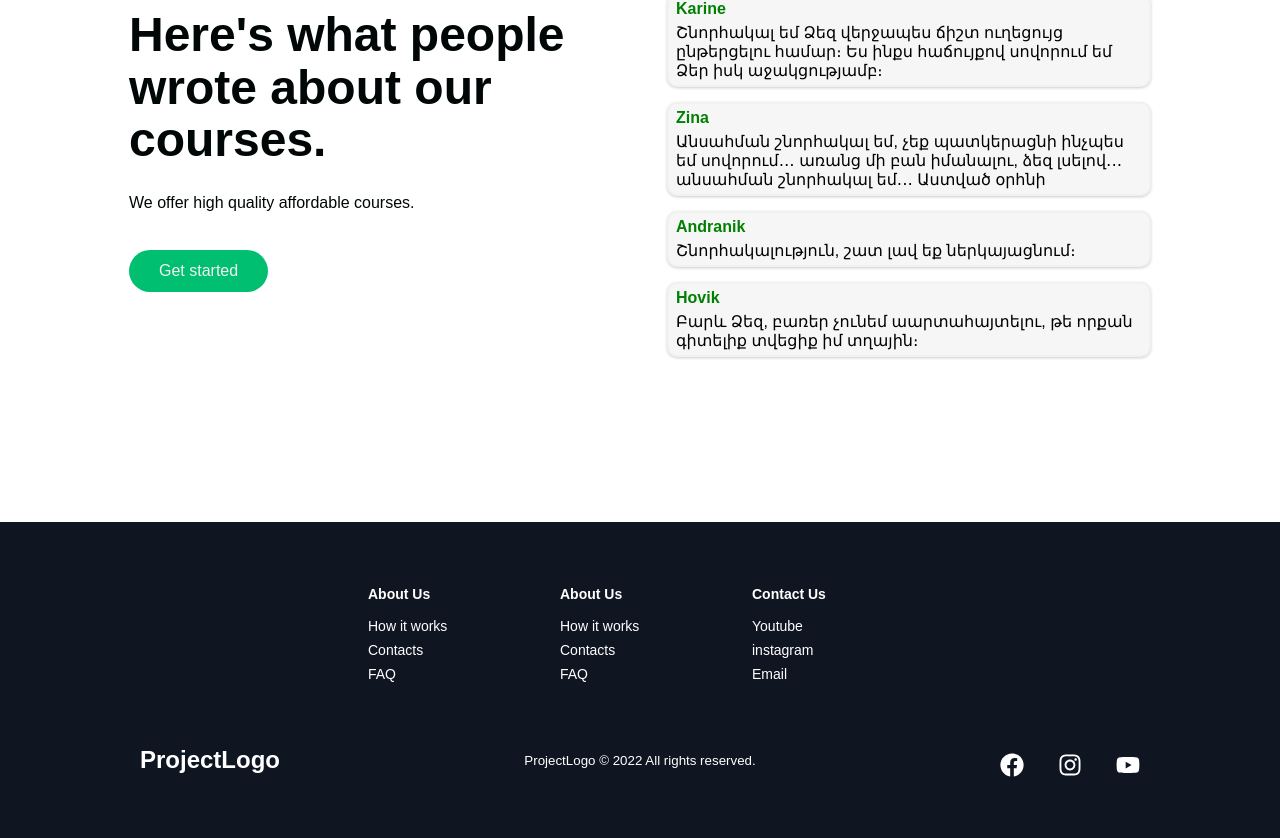
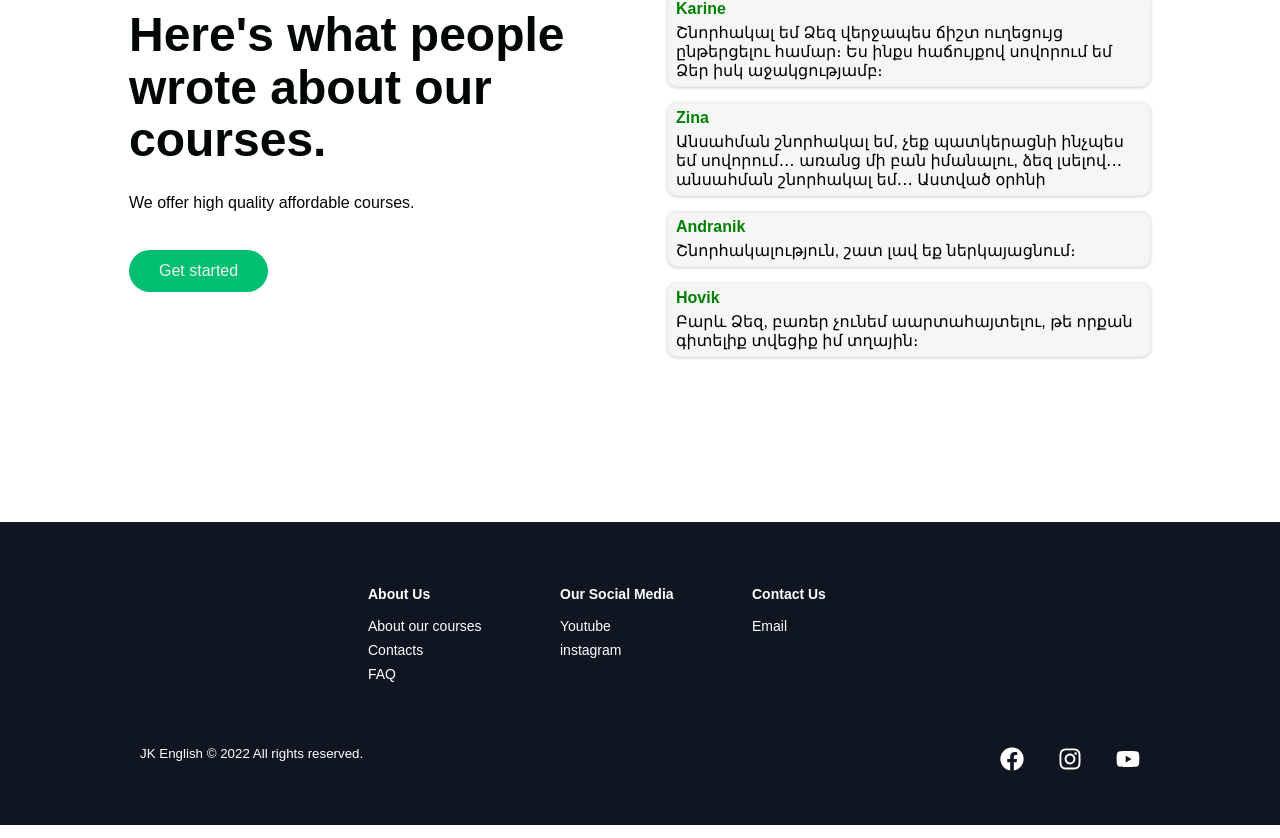
Before and after one commit to AnnaAn01/language-courses-react-website, a React (Create React App) app: page / in a window 1280 px wide. Shown: the part 1788-2626 px from the top of the page. Built offline with nearby package versions, Linux system fonts and the light colour scheme; a web font is replaced by a local one.

Commit message:
styling footer section

```diff
--- a/src/components/Footer/FooterElements.js
+++ b/src/components/Footer/FooterElements.js
@@ -55,6 +55,7 @@ export const FooterLink = styled.div`
   text-decoration: none;
   margin-bottom: 0.5rem;
   font-size: 14px;
+  cursor: pointer;
 
   &:hover {
     color: #01bf71;
--- a/src/components/Footer/index.js
+++ b/src/components/Footer/index.js
@@ -26,30 +26,28 @@ const Footer = () => {
         <FooterLinksContainer>
           <FooterLinkItems>
             <FooterLinkTitle>About Us</FooterLinkTitle>
-            <FooterLink to="/signin">How it works</FooterLink>
+            <FooterLink to="/signin">About our courses</FooterLink>
             <FooterLink to="/signin">Contacts</FooterLink>
             <FooterLink to="/signin">FAQ</FooterLink>
           </FooterLinkItems>
+
           <FooterLinkItems>
-            <FooterLinkTitle>About Us</FooterLinkTitle>
-            <FooterLink to="/signin">How it works</FooterLink>
-            <FooterLink to="/signin">Contacts</FooterLink>
-            <FooterLink to="/signin">FAQ</FooterLink>
+            <FooterLinkTitle>Our Social Media</FooterLinkTitle>
+            <FooterLink to="/signin">Youtube</FooterLink>
+            <FooterLink to="/signin">instagram</FooterLink>
           </FooterLinkItems>
           <FooterLinkItems>
             <FooterLinkTitle>Contact Us</FooterLinkTitle>
-            <FooterLink to="/signin">Youtube</FooterLink>
-            <FooterLink to="/signin">instagram</FooterLink>
             <FooterLink to="/signin">Email</FooterLink>
           </FooterLinkItems>
         </FooterLinksContainer>
         <SocialMedia>
           <SocialMediaWrap>
-            <SocialLogo to="/" onClick={toggleHome}>
-              ProjectLogo
-            </SocialLogo>
+            {/*<SocialLogo to="/" onClick={toggleHome}>
+              JK English
+  </SocialLogo>*/}
             <WebsiteRights>
-              ProjectLogo &copy; {new Date().getFullYear()} All rights reserved.
+              JK English &copy; {new Date().getFullYear()} All rights reserved.
             </WebsiteRights>
             <SocialIcons>
               <SocialIconLink
```
Also changed, not shown: 1 other file (tests, documents, lock files or other folders).
